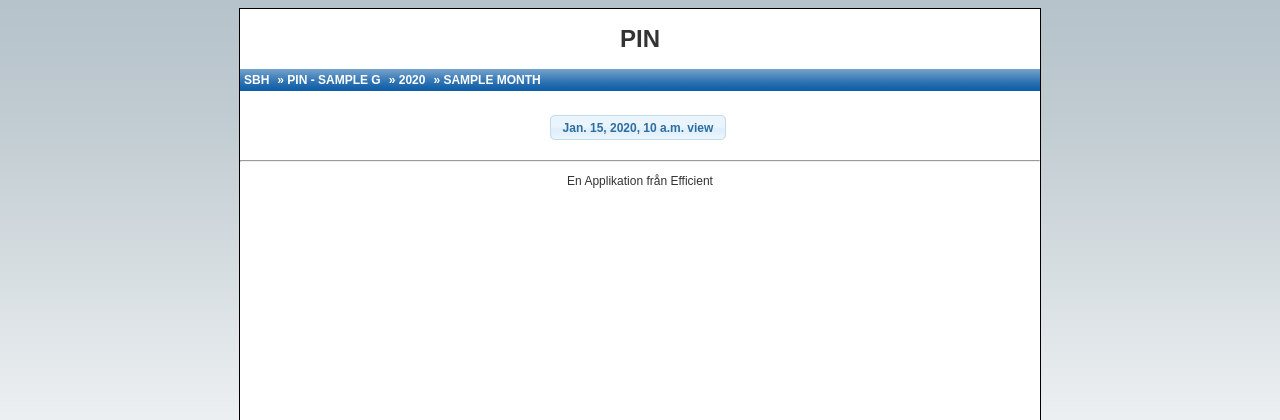
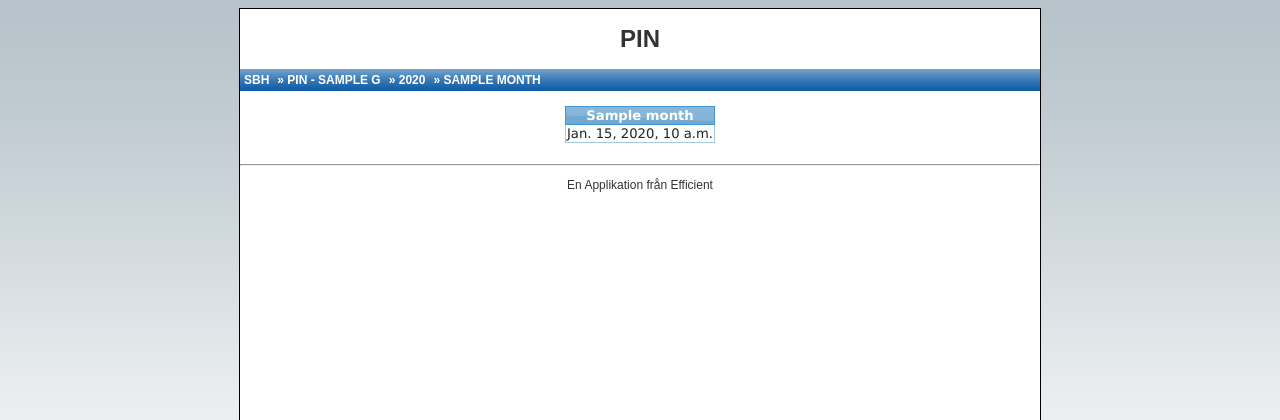
Before and after one commit to anotheroni/sbh, a Django app: template templates/pin/report_archive_month.html in a window 1280 px wide. Shown: the top 420 px of the page. Run offline with Django 3.2, Linux system fonts and the light colour scheme; the template is opened without the code that fills it: most values are stand-ins (such as "Sample title", 1, 10 or a date in 2020); some libraries are stand-ins or nearby versions.

Commit message:
Updated date view layout
git-svn-id: file:///home/svnrepo/sbh/trunk@32 898ca85e-fc40-43f0-9d85-aa2c6ea4f529

```diff
--- a/media/css/style.css
+++ b/media/css/style.css
@@ -20,7 +20,7 @@ div.page {
   background-repeat:repeat-x;
   background-color:#FFF;
 }
-div.mainmenu {
+div#mainmenu {
   width: 100%;
   height:22px;
   left: 0px;
@@ -28,8 +28,22 @@ div.mainmenu {
   background-image:url(../images/sbh_menu_bg.gif);
   background-repeat:repeat-x;
 }
-div.content {
-  margin-top:10px;
+div#leftmenu {
+  float:left;
+  width: 140px;
+  margin-top: 1px;
+  margin-left: 1px;
+}
+table#leftmenu {
+  border-collapse: collapse;
+  border-spacing: 0px;
+  width: 100%;
+  top: 0px;
+}
+div#content {
+  float:right
+  width:660px
+  margin-top:1px;
   padding:1em;
 }
 .center300 {
@@ -117,3 +131,5 @@ li.list {
   padding:0.6em 0em;
 }
 div.padded { padding:0.6em 0em; }
+td.activerow { text-decoration:none; cursor:pointer; }
+a.activelink { text-decoration:none; cursor:pointer; }
--- a/templates/base.html
+++ b/templates/base.html
@@ -6,7 +6,9 @@
 <script type="text/javascript" src="/site_media/js/jquery.js"></script>
 <script type="text/javascript" src="/site_media/js/jquery-ui.js"></script>
 <script type="text/javascript">
-  $(function(){
+  $(document).ready(function(){
+    $(".activerow").hover(function(){ $(this).addClass("ui-state-hover"); },
+      function(){ $(this).removeClass("ui-state-hover"); })
     //all hover and click logic for buttons
     $(".fg-button:not(.ui-state-disabled)")
     .hover(
@@ -36,7 +38,7 @@
   {% block header %}
     <h1>Applikationer</h1>
   {% endblock %}
-  <div class="mainmenu">
+  <div id="mainmenu">
     <ul class="menu">
     {% block breadcrumb %}<li class="menu"><a class="menu" href="{% url program_list %}">SBH</a></li>{% endblock %}
     {% block menu %}
@@ -46,7 +48,10 @@
     {% endblock %}
     </ul>
   </div>
-  <div class="content">
+  <div id="leftmenu">
+    {% block leftmenu %}{% endblock %}
+  </div>
+  <div id="content">
     {% block content %}{% endblock %}
   </div>
   {% block footer %}{% endblock %}
--- a/templates/pin/report_archive_month.html
+++ b/templates/pin/report_archive_month.html
@@ -10,15 +10,12 @@
 {% block content %}
 
 {% if object_list %}
-  <ul class="list">
-  {% for report in object_list %}
-    {% if forloop.last and unsignedreport %}
-      <li class="list"><a class="fg-button ui-state-default ui-corner-all" href="{% url overview_report report.id %}">{{ report.date }} edit</a></li>
-    {% else %}
-      <li class="list"><a class="fg-button ui-state-default ui-corner-all" href="{% url view_report report.id %}">{{ report.date }} view</a></li>
-    {% endif %}
-  {% endfor %}
-  </ul>
+  <table class="formtable ui-widget">
+    <th class="ui-widget-header">{{ month }}</th>
+    {% for report in object_list %}
+      <tr class="activerow"><td class="activerow ui-widget-content"><a class="activelink" href="{% url view_report report.id %}">{{ report.date }}</a></td></tr>
+    {% endfor %}
+  </table>
 {% else %}
   <div class="ui-widget center300">
     <div class="ui-state-highlight ui-corner-all" style="margin-top: 20px; padding: 0 .7em;">
```
Also changed, not shown: templates/pin/report_archive.html (+18 -27 lines), templates/pin/report_archive_year.html (+12 -5 lines), templates/pin/station_list.html (deleted, +0 -15 lines).
